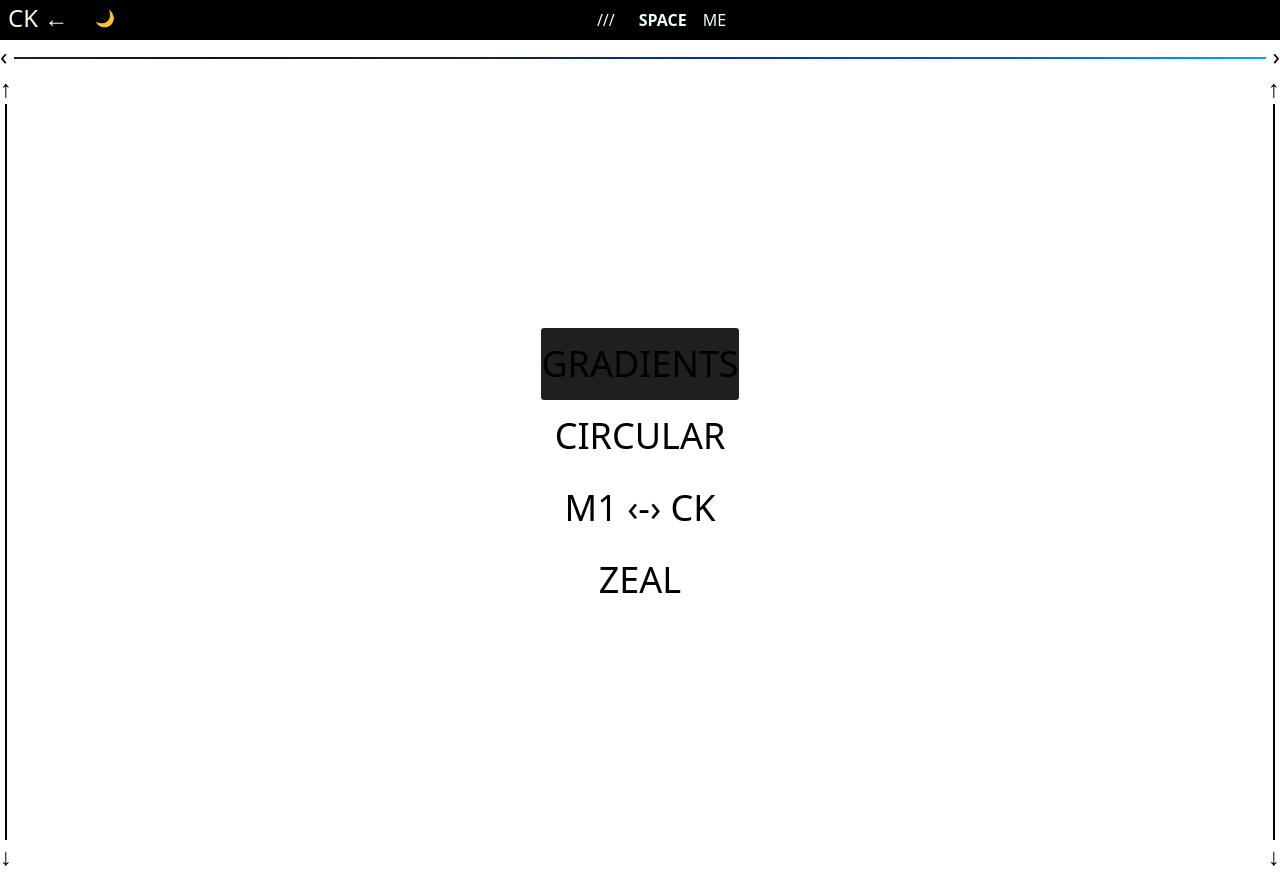
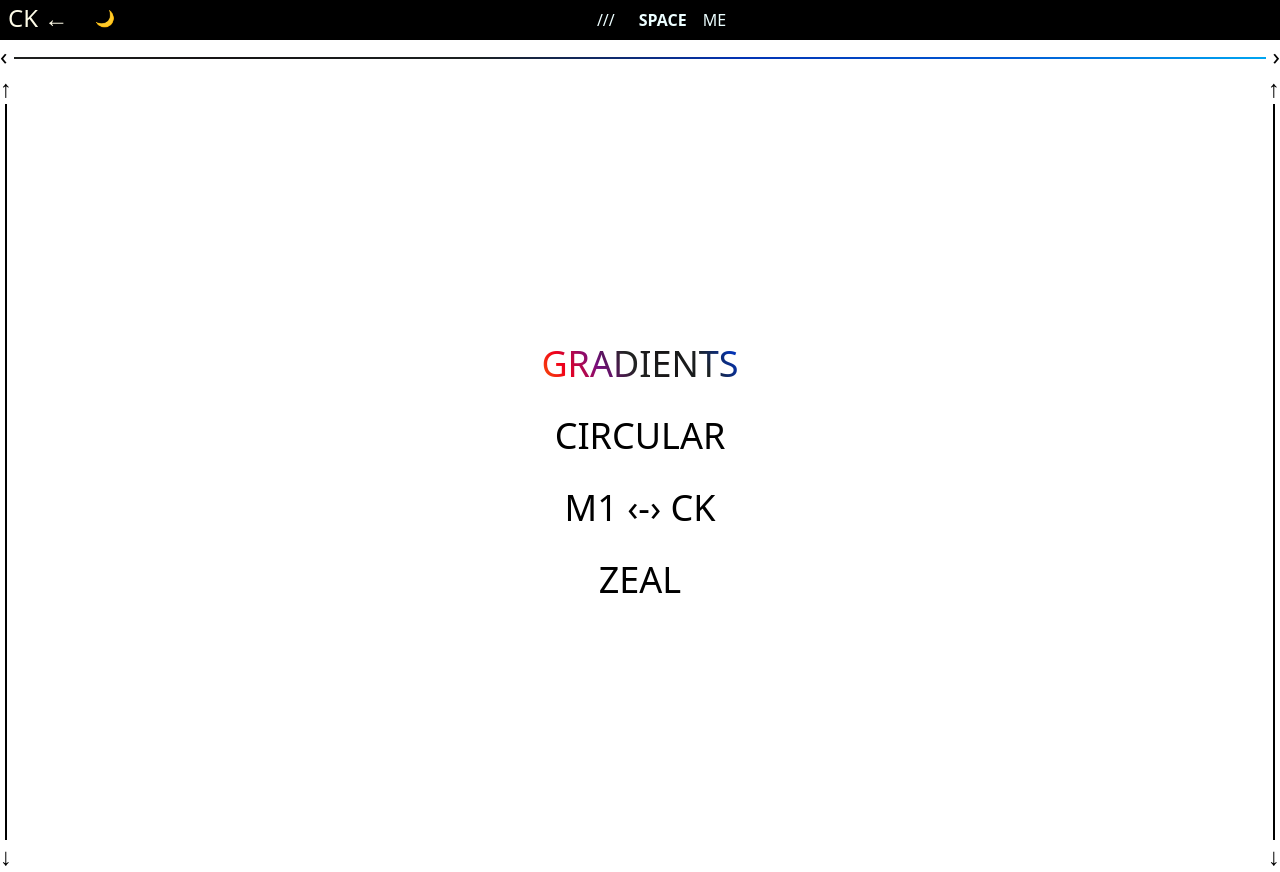
Before and after one commit to ItsKingzman/Personal_Site, a SvelteKit app: page /fun in a window 1280 px wide. Built offline with nearby package versions, Linux system fonts and the light colour scheme.

Commit message:
Gradient works!

```diff
--- a/src/app.css
+++ b/src/app.css
@@ -1,9 +1,74 @@
-@import "@fontsource/fira-mono";
+@import '@fontsource/fira-mono';
 @tailwind base;
 @tailwind components;
 @tailwind utilities;
 
 @layer utilities {
+}
+
+.gradient-border {
+	content: '';
+	--borderWidth: 3px;
+	border-radius: var(--borderWidth);
+	background: linear-gradient(
+		60deg,
+		#f20019,
+		#33137a,
+		#161415,
+		#222423,
+		#0333b4,
+		#015ad5,
+		#00a6f1,
+		#97d7e9,
+		#f9f5f2,
+		#f9f5f2,
+		#fbbd00,
+		#f76d02,
+		#f20019,
+		#770e7d,
+		#222423,
+		#161415,
+		#1c2121,
+		#0333b4,
+		#015ad5,
+		#00a6f1
+	);
+	border-radius: calc(2 * var(--borderWidth));
+	z-index: -1;
+	animation: animatedgradient 3s ease alternate infinite;
+	background-size: 300% 300%;
+	-webkit-text-fill-color: transparent;
+            -webkit-background-clip: text;
+}
+.gradient-border:after {
+	content: '';
+	background: linear-gradient(
+		60deg,
+		#f79533,
+		#f37055,
+		#ef4e7b,
+		#a166ab,
+		#5073b8,
+		#1098ad,
+		#07b39b,
+		#6fba82
+	);
+	border-radius: calc(2 * var(--borderWidth));
+	z-index: -1;
+	animation: animatedgradient 3s ease alternate infinite;
+	background-size: 300% 300%;
+}
+
+@keyframes animatedgradient {
+	0% {
+		background-position: 0% 50%;
+	}
+	50% {
+		background-position: 100% 50%;
+	}
+	100% {
+		background-position: 0% 50%;
+	}
 }
 
 .animation-delay-1000 {
@@ -117,28 +182,52 @@
 }
 
 @keyframes YtoM {
-	from { border-color: yellow; }
-	to { border-color: magenta; }
+	from {
+		border-color: yellow;
+	}
+	to {
+		border-color: magenta;
+	}
 }
 @keyframes CtoM {
-	from { border-color: cyan; }
-	to { border-color: magenta; }
+	from {
+		border-color: cyan;
+	}
+	to {
+		border-color: magenta;
+	}
 }
 
 @keyframes CtoY {
-	from { border-color: cyan; }
-	to { border-color: yellow; }
+	from {
+		border-color: cyan;
+	}
+	to {
+		border-color: yellow;
+	}
 }
 @keyframes MtoY {
-	from { border-color: magenta; }
-	to { border-color: yellow; }
+	from {
+		border-color: magenta;
+	}
+	to {
+		border-color: yellow;
+	}
 }
 
 @keyframes MtoC {
-	from { border-color: magenta; }
-	to { border-color: cyan; }
+	from {
+		border-color: magenta;
+	}
+	to {
+		border-color: cyan;
+	}
 }
 @keyframes YtoC {
-	from { border-color: yellow; }
-	to { border-color: cyan; }
+	from {
+		border-color: yellow;
+	}
+	to {
+		border-color: cyan;
+	}
 }
--- a/src/routes/fun/+page.svelte
+++ b/src/routes/fun/+page.svelte
@@ -1,45 +1,8 @@
 <div class="flex content-center justify-center h-screen">
 	<ul class="m-auto text-4xl leading-loose text-center dark:text-cyan-50">
-		<li class="gradient-border"><a href="fun/gradients">GRADIENTS</a></li>
-		<li><a href="fun/circular">CIRCULAR</a></li>
+		<li><a class="gradient-border" href="fun/gradients">GRADIENTS</a></li>
+		<li><a class="circular" href="fun/circular">CIRCULAR</a></li>
 		<li><a href="fun/m1">M1 &#8249;-&#8250; CK</a></li>
 		<li><a href="fun/zeal">ZEAL</a></li>
 	</ul>
 </div>
-
-<style>
-.gradient-border {
-  --borderWidth: 3px;
-  background: #1D1F20;
-  position: relative;
-  border-radius: var(--borderWidth);
-}
-.gradient-border:after {
-  content: '';
-  position: absolute;
-  top: calc(-1 * var(--borderWidth));
-  left: calc(-1 * var(--borderWidth));
-  height: calc(100% + var(--borderWidth) * 2);
-  width: calc(100% + var(--borderWidth) * 2);
-  background: linear-gradient(60deg, #f79533, #f37055, #ef4e7b, #a166ab, #5073b8, #1098ad, #07b39b, #6fba82);
-  border-radius: calc(2 * var(--borderWidth));
-  z-index: -1;
-  animation: animatedgradient 3s ease alternate infinite;
-  background-size: 300% 300%;
-}
-
-
-@keyframes animatedgradient {
-  0% {
-    background-position: 0% 50%;
-  }
-  50% {
-    background-position: 100% 50%;
-  }
-  100% {
-    background-position: 0% 50%;
-  }
-}
-
-
-</style>
```
